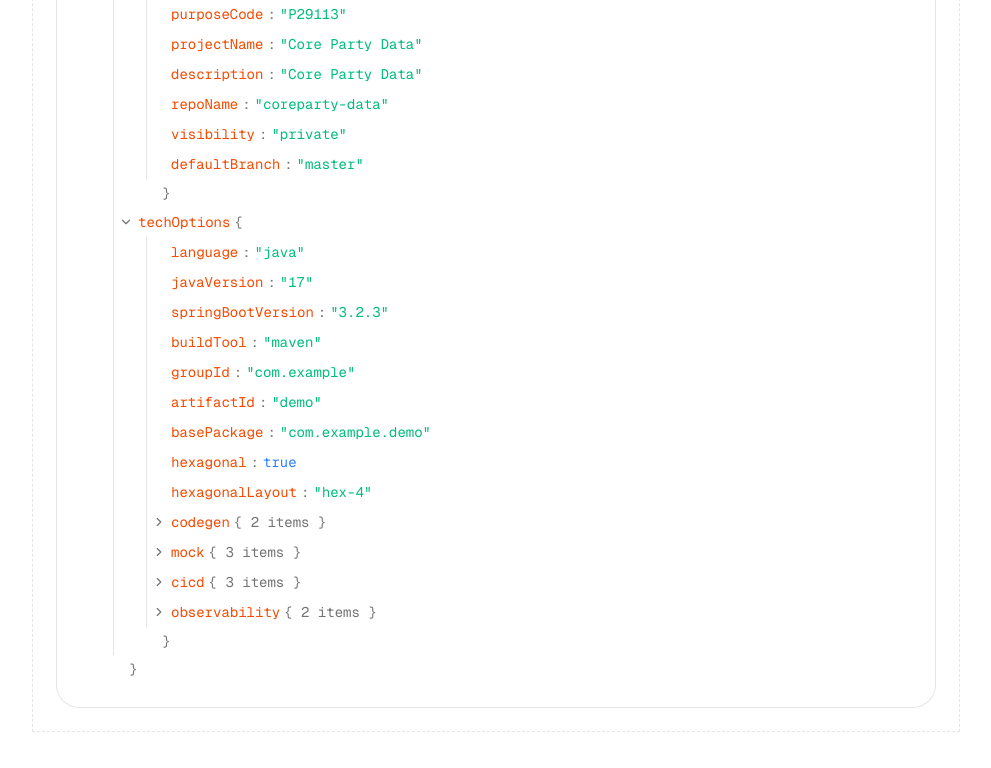
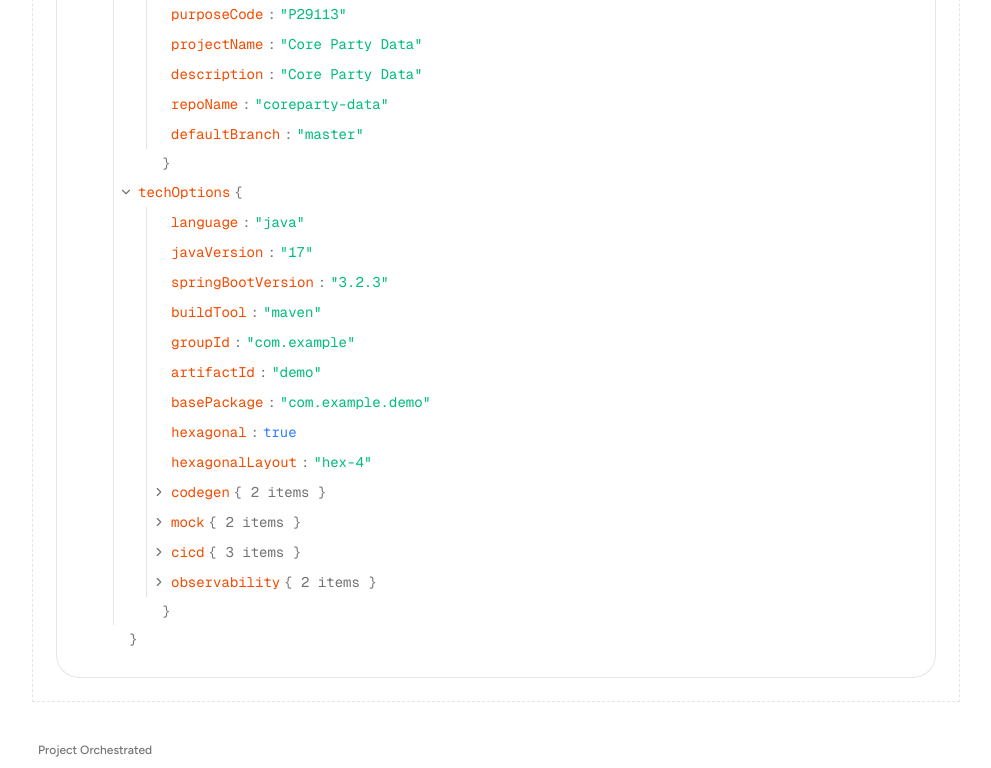
Before and after one commit to macqy-garcia/specforge-v2, a Next.js app: page / in a window 1280 px wide. Shown: the part 3880-4648 px from the top of the page, without its empty margins (144-1135 px from the left). Built offline with nearby package versions, Linux system fonts and the light colour scheme.

Commit message:
Updated sample JSON data

```diff
--- a/components/component-example.tsx
+++ b/components/component-example.tsx
@@ -1192,7 +1192,6 @@ function Summary() {
       "projectName": "Core Party Data",
       "description": "Core Party Data",
       "repoName": "coreparty-data",
-      "visibility": "private",
       "defaultBranch": "master"
     },
     "techOptions": {
@@ -1212,7 +1211,6 @@ function Summary() {
       "mock": {
         "engine": "prism",
         "mode": "dynamic",
-        "seed": null
       },
       "cicd": {
         "starterKit": true,
@@ -1366,7 +1364,6 @@ function ProjectOrchestrated() {
       "projectName": "Core Party Data",
       "description": "Core Party Data",
       "repoName": "coreparty-data",
-      "visibility": "private",
       "defaultBranch": "master"
     },
     "techOptions": {
@@ -1386,7 +1383,6 @@ function ProjectOrchestrated() {
       "mock": {
         "engine": "prism",
         "mode": "dynamic",
-        "seed": null
       },
       "cicd": {
         "starterKit": true,
```
